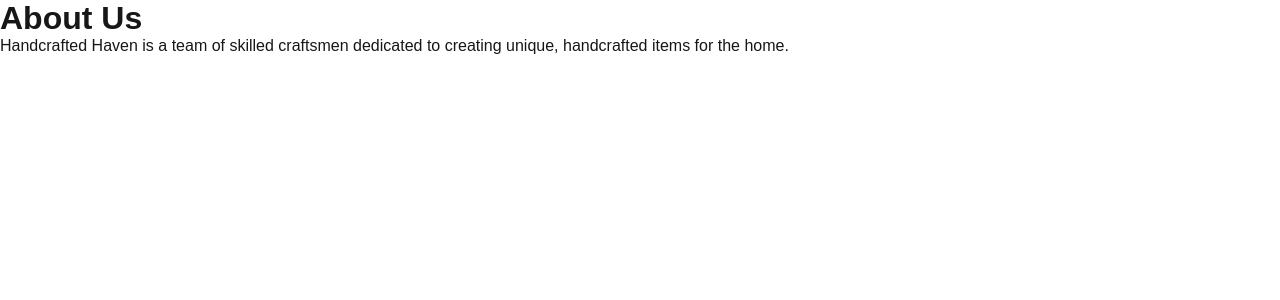
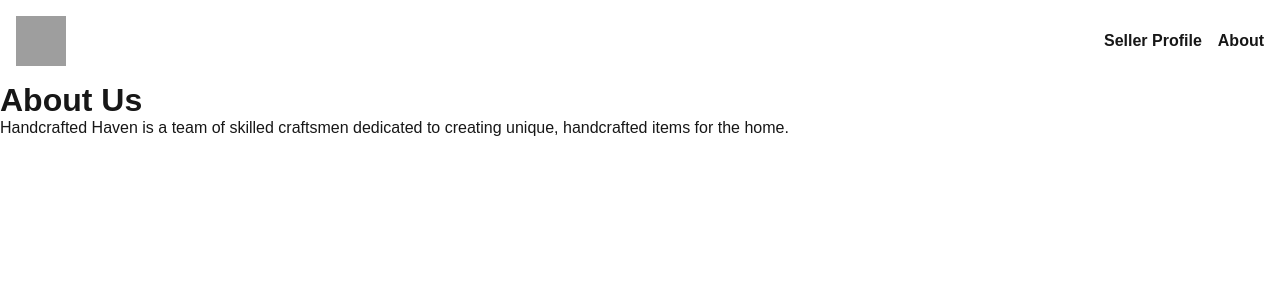
Before and after one commit to Webdeveloperintraining/handcrafted-haven-wdd430, a Next.js app in the folder my-app/: page /about in a window 1280 px wide. Shown: the top 300 px of the page. Built offline with nearby package versions, Linux system fonts and the light colour scheme; grey boxes are pictures that could not be loaded.

Commit message:
add nav t pages

```diff
--- a/my-app/src/app/about/page.tsx
+++ b/my-app/src/app/about/page.tsx
@@ -1,6 +1,9 @@
+import Nav from "../nav"
+
 export default function AboutPage(): JSX.Element {
   return (
     <div className="page">
+      <Nav></Nav>
       <h1>About Us</h1>
       <p>
         Handcrafted Haven is a team of skilled craftsmen dedicated to creating unique, handcrafted items for the home.
--- a/my-app/src/app/profile/page.tsx
+++ b/my-app/src/app/profile/page.tsx
@@ -1,6 +1,10 @@
+import Nav from "../nav";
+
 export default function ProfilePage() {
   return (
+
     <div className="page">
+      <Nav></Nav>
       <h1>Profile</h1>
       <p>This is the profile page.</p>
     </div>
```
